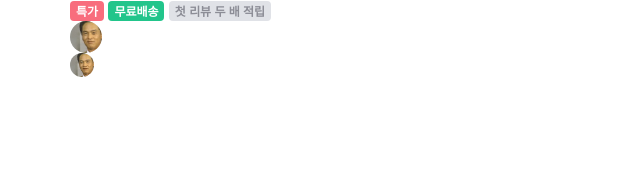
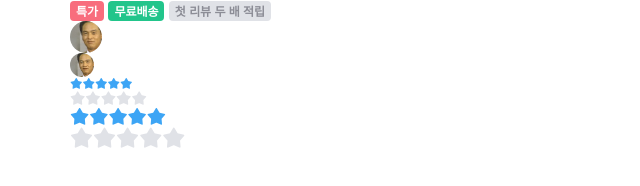
Before and after one commit to jisun94/tomorrow-house, a website: page index.html in a window 1280 px wide. Shown: the whole page, without its empty margins (0-640 px from the left). Drawn offline with nearby package versions, Linux system fonts and the light colour scheme; files that its build step writes are made by us from their sources; files whose address does not match are found by name.

Commit message:
💄 Implement star-rating components

```diff
--- a/index.html
+++ b/index.html
@@ -49,6 +49,37 @@
           <img src="./assets/images/img-user-01.jpg" alt="사달라" />
         </div>
       </div>
+
+      <div>
+        <div class="star-rating-13">
+          <i class="ic-star is-active"></i>
+          <i class="ic-star is-active"></i>
+          <i class="ic-star is-active"></i>
+          <i class="ic-star is-active"></i>
+          <i class="ic-star is-active"></i>
+        </div>
+        <div class="star-rating-16">
+          <i class="ic-star"></i>
+          <i class="ic-star"></i>
+          <i class="ic-star"></i>
+          <i class="ic-star"></i>
+          <i class="ic-star"></i>
+        </div>
+        <div class="star-rating-20">
+          <i class="ic-star is-active"></i>
+          <i class="ic-star is-active"></i>
+          <i class="ic-star is-active"></i>
+          <i class="ic-star is-active"></i>
+          <i class="ic-star is-active"></i>
+        </div>
+        <div class="star-rating-24">
+          <i class="ic-star"></i>
+          <i class="ic-star"></i>
+          <i class="ic-star"></i>
+          <i class="ic-star"></i>
+          <i class="ic-star"></i>
+        </div>
+      </div>
     </div>
   </body>
 </html>
--- a/styles/main.scss
+++ b/styles/main.scss
@@ -13,5 +13,6 @@
 
 @import './modules/tags';
 @import './modules/avatars';
+@import './modules/star-ratings';
 
 @import './layouts/grids';
--- /dev/null
+++ b/styles/modules/_star-ratings.scss
@@ -0,0 +1,30 @@
+%star-rating-base {
+  @include flexbox(start);
+  .ic-star {
+    color: $border;
+
+    &.is-active {
+      color: $blue;
+    }
+  }
+}
+
+.star-rating-13 {
+  @extend %star-rating-base;
+  font-size: 13px;
+}
+
+.star-rating-16 {
+  @extend %star-rating-base;
+  font-size: 16px;
+}
+
+.star-rating-20 {
+  @extend %star-rating-base;
+  font-size: 20px;
+}
+
+.star-rating-24 {
+  @extend %star-rating-base;
+  font-size: 24px;
+}
```
